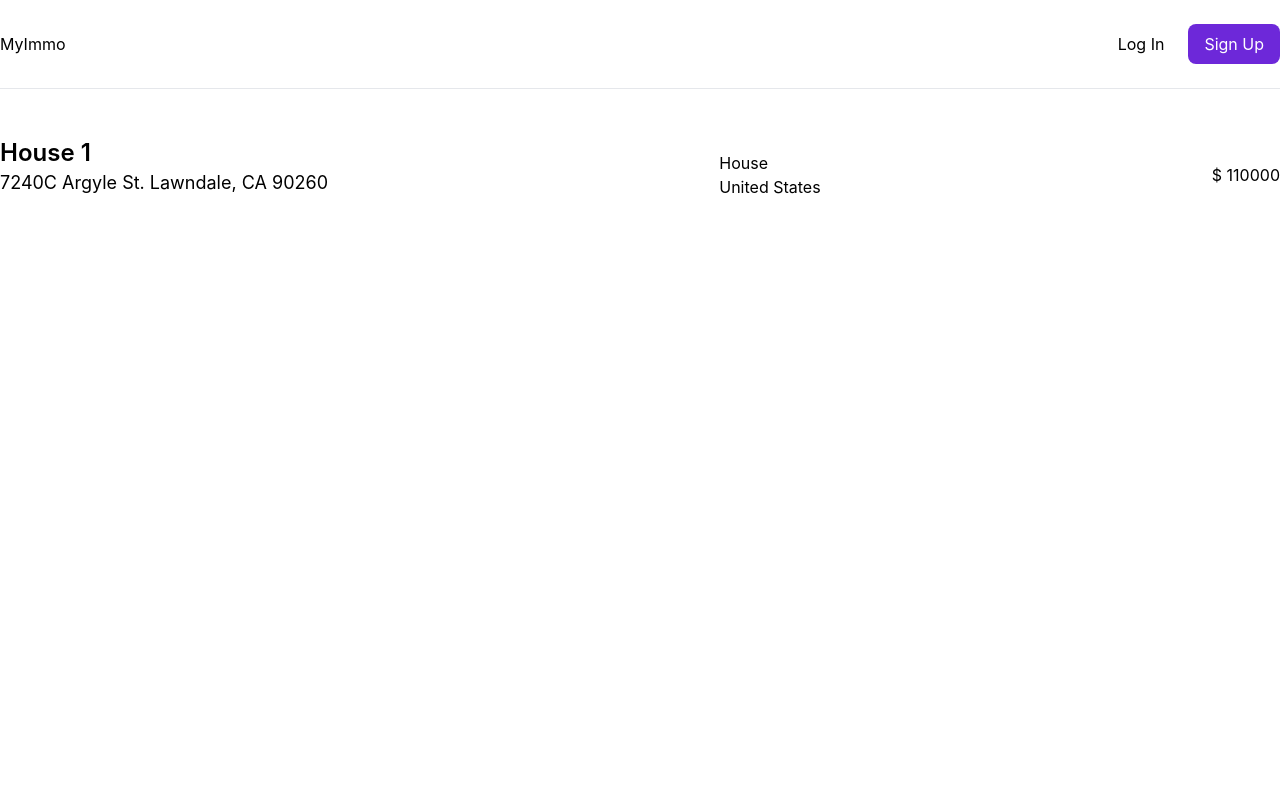
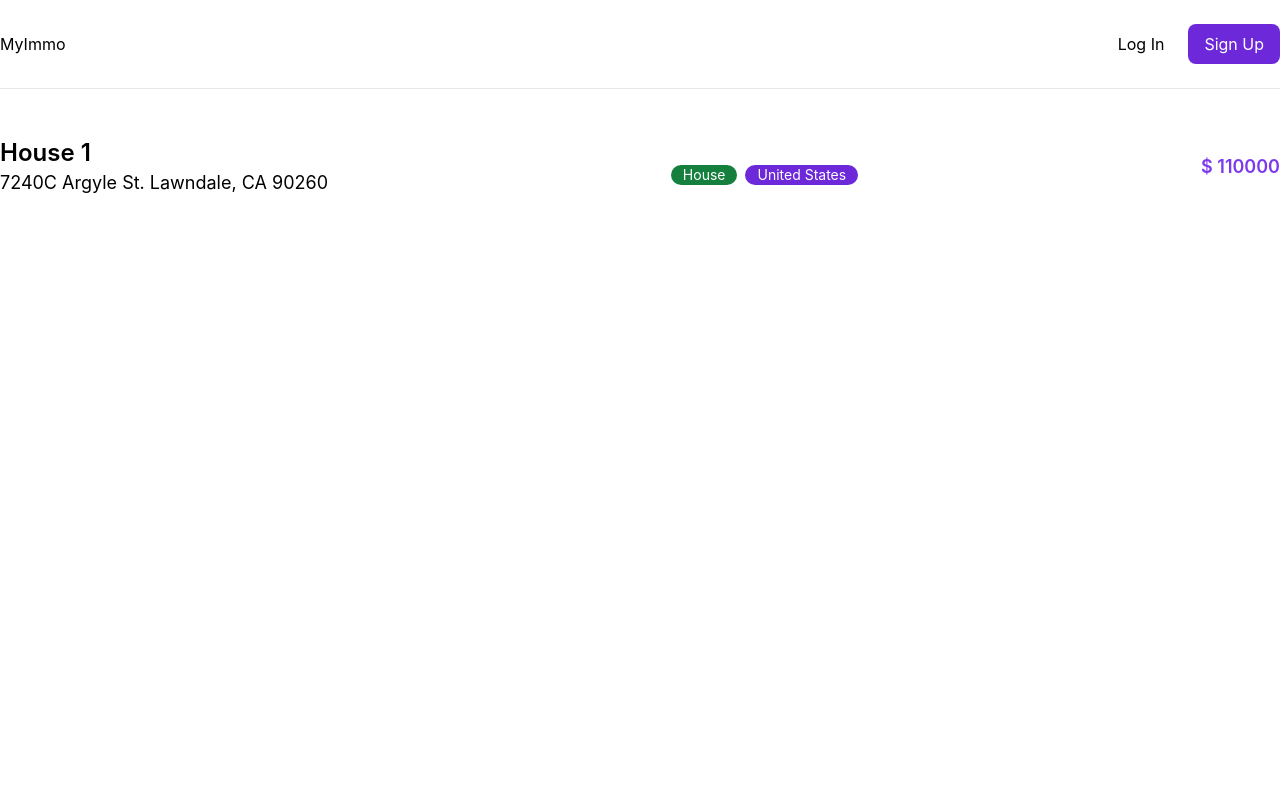
Before and after one commit to elhadjtall/SITE_AGENCE, a React (Vite) app in the folder frontend/: page /property/1 in a window 1280 px wide. Shown: the top 800 px of the page. Built offline with nearby package versions, Linux system fonts and the light colour scheme.

Commit message:
AJout du tallwinds sur le detail

```diff
--- a/frontend/src/pages/PropertyDetail.jsx
+++ b/frontend/src/pages/PropertyDetail.jsx
@@ -29,12 +29,12 @@ const PropertyDetail = () => {
                     <h2 className='text-2xl font-semibold'>{house.name}</h2>
                     <h3 className='text-lg mb-4'>{house.address}</h3>
                 </div>
-                <div>
-                    <div>{house.type}</div>
-                    <div>{house.country}</div>
+                <div className='mb-4 lg:mb-0 flex gap-x-2 text-sm'>
+                    <div className='bg-green-700 text-white rounded-full px-3'>{house.type}</div>
+                    <div className='bg-violet-700 text-white rounded-full px-3'>{house.country}</div>
                 </div>
-                <div>
-                    <div>$ {house.price}</div>
+                <div className='text-lg font-semibold text-violet-600 mb-4'>
+                    <div className='flex items-center gap-1'>$ {house.price}</div>
                 </div>
             </div>
         </div>
```
